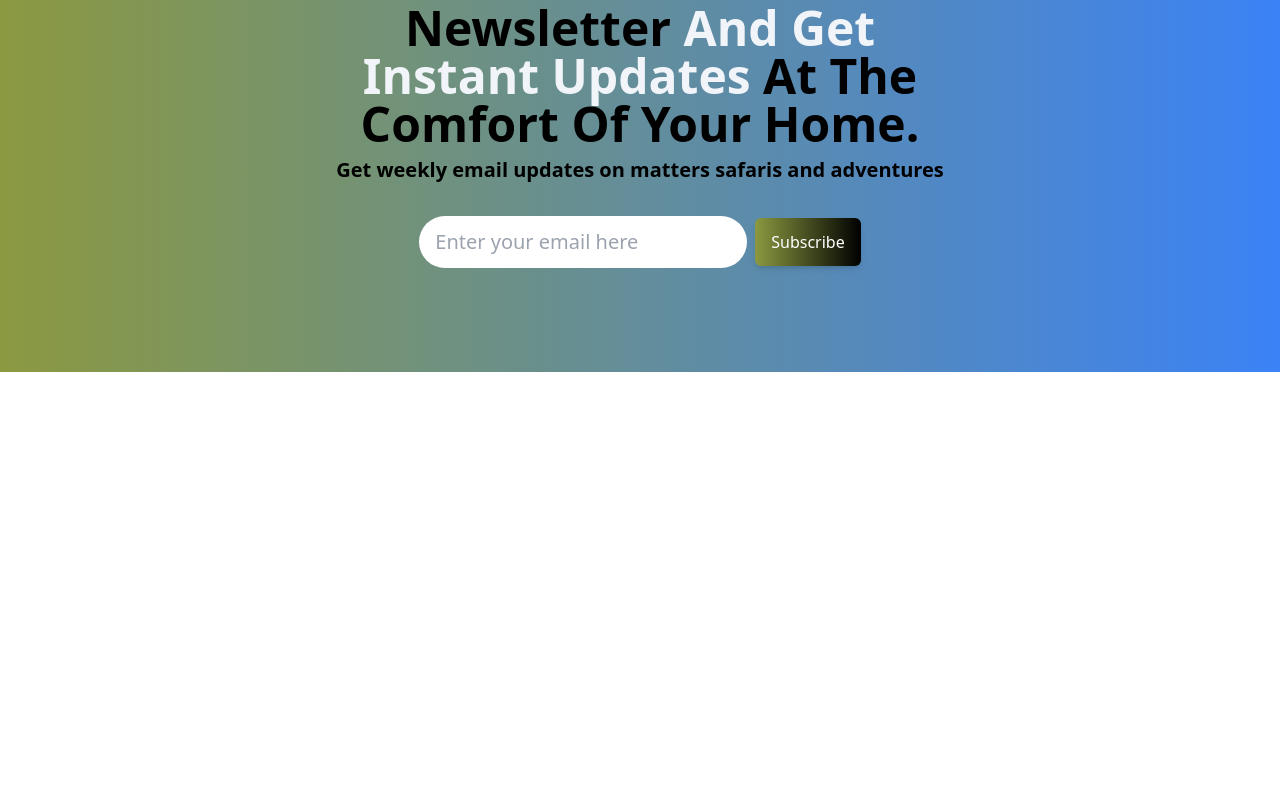
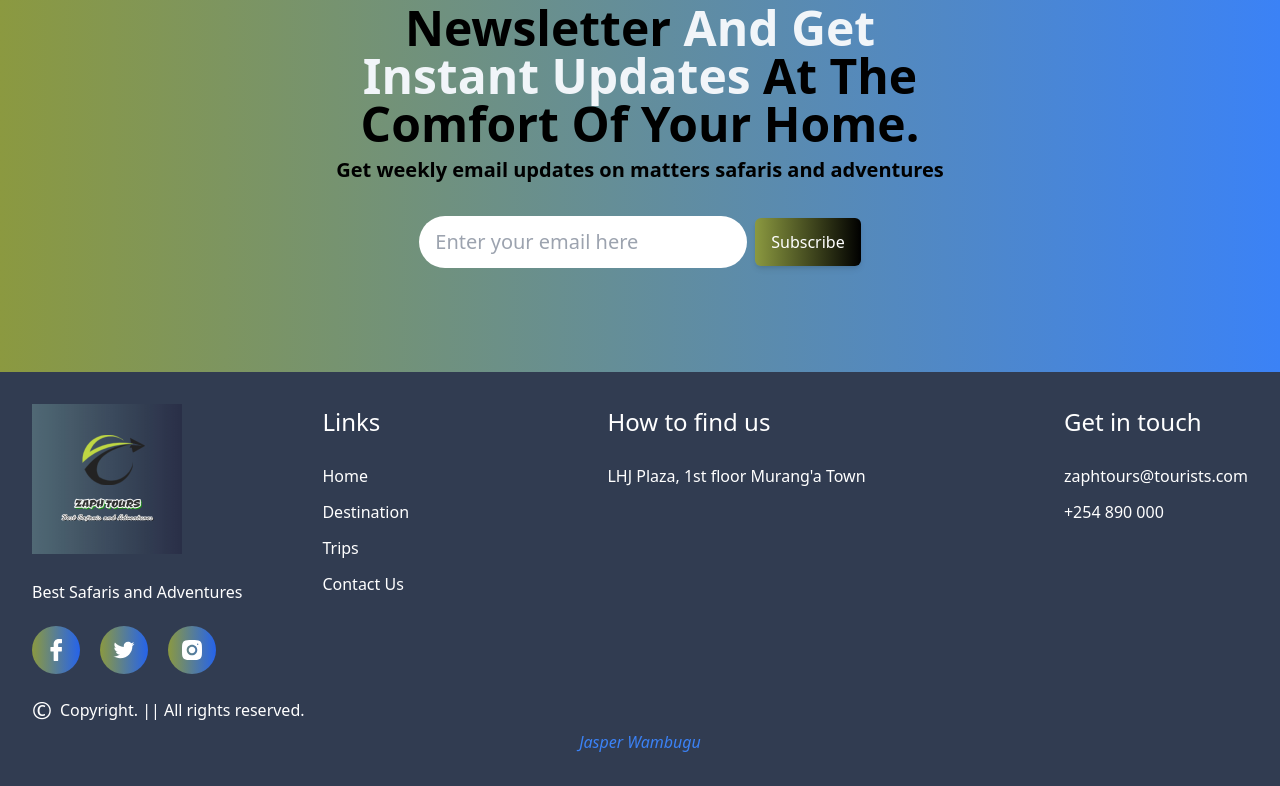
Before and after one commit to JAS-D98/Zaph-Tours-and-Travels-Website-T2-Give-Monthly-Project, a React (Vite) app: page / in a window 1280 px wide. Shown: the part 3128-3914 px from the top of the page. Before the commit the page ends 3500 px from the top, so only its background shows below. Built offline with nearby package versions, Linux system fonts and the light colour scheme.

Commit message:
add footer

```diff
--- a/src/assets/index.js
+++ b/src/assets/index.js
@@ -27,7 +27,8 @@ import direction from "./direction.png";
 import Location from "./Location.gif";
 import Mail from "./Mail.gif";
 import Phone from "./Phone.gif";
-import map from './map.png'
+import map from './map.png';
+import footerlogo from './footerlogo.jpg';
 
 export {
   logo,
@@ -60,4 +61,5 @@ export {
   Mail,
   Phone,
   map,
+ footerlogo,
 };
--- a/src/components/footer/Footer.jsx
+++ b/src/components/footer/Footer.jsx
@@ -1,5 +1,42 @@
 import React from "react";
+import { footerLinks } from "../../constants/Footer";
+import { socialMedia } from "../../constants/Contact";
+import { footerlogo } from "../../assets";
 
 export default function Footer() {
-  return <div></div>;
+  return (
+    <footer className="p-8 bg-footer text-white">
+    <div className="flex justify-between items-start gap-20 flex-wrap max-lg:flex-col">
+      <div className="flex flex-col items-start">
+        <a href="/"><img src={footerlogo} alt="logo" width={150} height={46} className="m-0"/></a>
+        <p className="mt-6 text-base leading-7 text-white-400 sm:max-w-sm">Best Safaris and Adventures</p>
+        <div className="flex items-center gap-5 mt-5 ">
+           {socialMedia.map((icon)=>(
+            <div className="flex justify-center items-center w-12 h-12 bg-gradient-to-r from-green to-blue-600 rounded-full transition duration-150 ease-out hover:ease-in hover:scale-110 cursor-pointer">
+              <img src={icon.src} alt={icon.alt} width={24} height={24}/>
+            </div>
+           ))}
+        </div>
+      </div>
+        <div className="flex flex-1 justify-between lg:gap-10 gap-20 flex-wrap">
+          {footerLinks.map((section)=>(
+            <div key={section}>
+              <h4 className="text-white font-montserrat text-2xl leading-normal font-medium mb-6">{section.title}</h4>
+              <ul>
+                {section.links.map((link)=>(
+                  <li className="mt-3 text-white-400 font-montserrat text-base leading-normal hover:text-blue-500 cursor-pointer" key={link.name} ><a href="">{link.name}</a></li>
+                ))}
+              </ul>
+            </div>
+          ))}
+        </div>
+    </div>
+    <div className="flex justify-between text-white-400 mt-5 max-sm:flex-col max-sm:items-center ">
+        <div className="flex flex-1 justify-start items-center gap-2 font-montserrat cursor-pointer">
+           <p className="flex items-center gap-2"><span className="text-2xl">&copy;</span> Copyright. || All rights reserved.</p>
+        </div>
+    </div>
+   <a href="https://jasperwambuguport.netlify.app"><p className="mt-1 items-center flex w-full justify-center"><span className="text-blue-500 italic">Jasper Wambugu</span></p></a>
+</footer>
+);
 }
--- /dev/null
+++ b/src/constants/Footer.js
@@ -0,0 +1,24 @@
+export const footerLinks = [
+    {
+        title: "Links",
+        links: [
+            { name: "Home", link: "/" },
+            { name: "Destination", link: "/destination" },
+            { name: "Trips", link: "/trips" },
+            { name: "Contact Us", link: "/contact" },
+        ],
+    },
+    {
+        title: "How to find us",
+        links: [
+            { name: "LHJ Plaza, 1st floor Murang'a Town", link: "/" },
+        ],
+    },
+    {
+        title: "Get in touch",
+        links: [
+            { name: "zaphtours@tourists.com", link: "mailto:zaphtours@tourists.com" },
+            { name: "+254 890 000", link: "tel:+254 890 000" },
+        ],
+    },
+];
--- a/src/pages/landingpage/LandingPage.jsx
+++ b/src/pages/landingpage/LandingPage.jsx
@@ -191,7 +191,7 @@ export default function LandingPage() {
           </p>
           <form
             action=""
-            className="mt-8 flex items-center justify-center gap-2"
+            className="mt-8 flex flex-col md:flex-row items-center justify-center gap-2"
           >
             <input
               type="text"
--- a/tailwind.config.js
+++ b/tailwind.config.js
@@ -7,6 +7,7 @@ export default {
         green: "#8b9940",
         default: "#232323",
         teal: "#fff",
+        footer:'#313c51'
       },
       backgroundImage: {
         'hero-pattern': "linear-gradient(to right bottom, rgba('#7ed56f',0.8), rgba('#28b485',0.8)), url('../src/assets/map.png')",
```
Also changed, not shown: src/assets/footerlogo.jpg (added), src/assets/footerlogo1.jpg (added).
